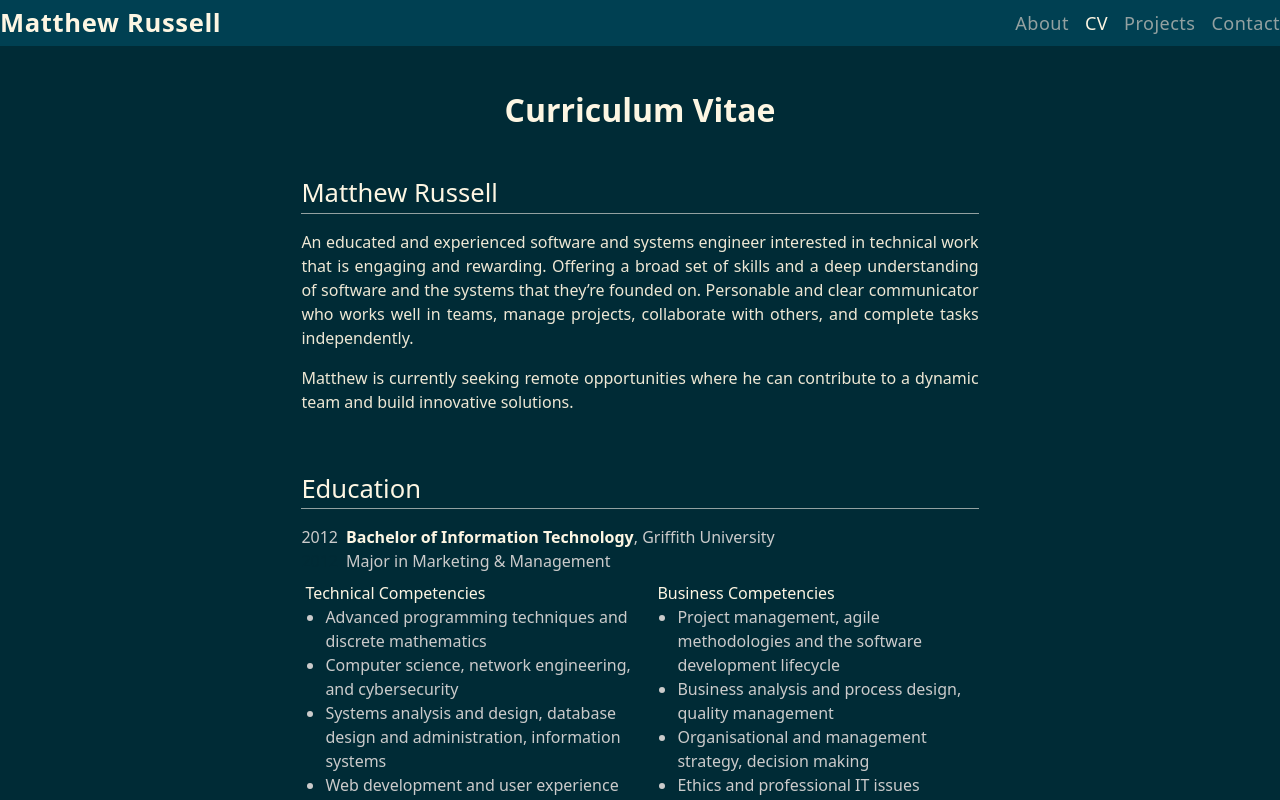
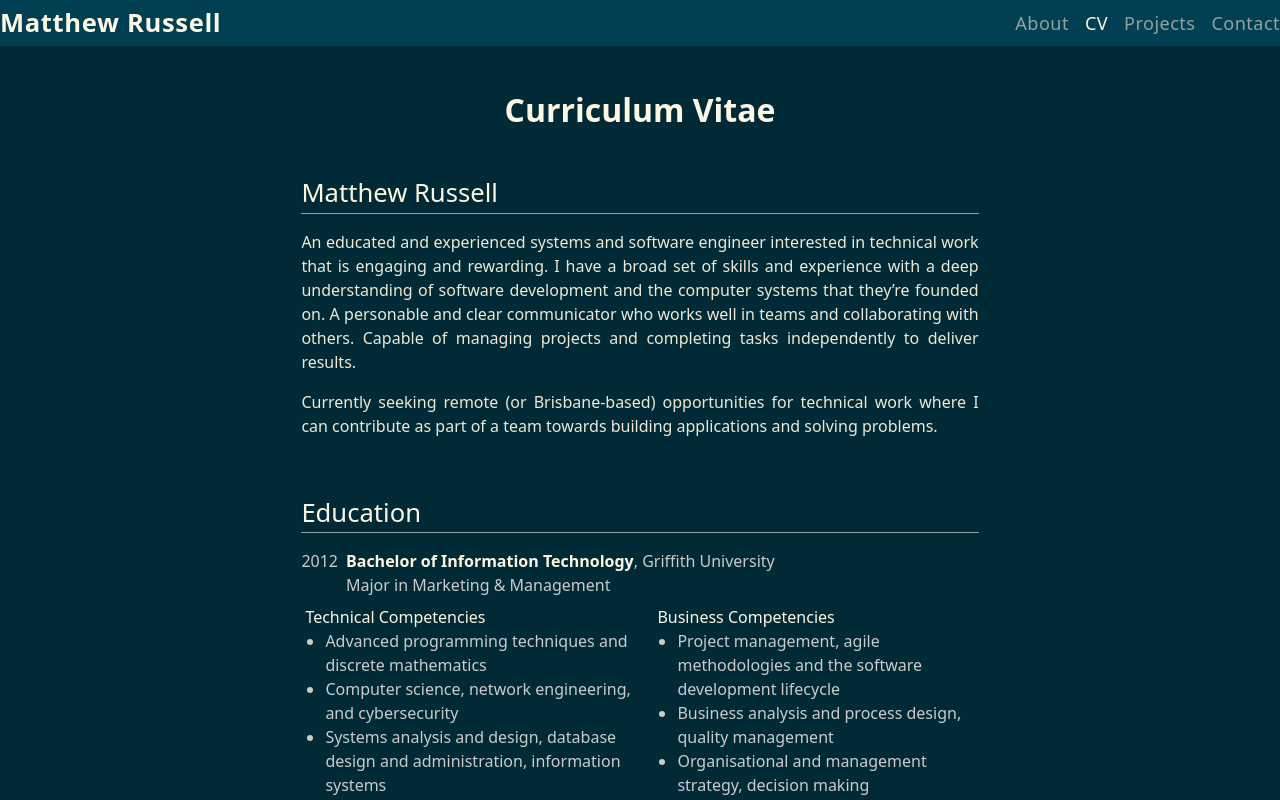
Before and after one commit to mjrussell91/mjrussell-net, an Angular app: page /cv in a window 1280 px wide. Shown: the top 800 px of the page. Built offline with nearby package versions, Linux system fonts and the light colour scheme.

Commit message:
cv page updates

```diff
--- a/src/app/page-cv/page-cv.html
+++ b/src/app/page-cv/page-cv.html
@@ -3,13 +3,13 @@
     <h2>Matthew Russell</h2>
     <hr />
     <p>
-        An educated and experienced software and systems engineer interested in technical work that is engaging and
-        rewarding. Offering a broad set of skills and a deep understanding of software and the systems that they’re
-        founded on. Personable and clear communicator who works well in teams, manage projects,
-        collaborate with others, and complete tasks independently.
+        An educated and experienced systems and software engineer  interested in technical work that is engaging and
+        rewarding. I have a broad set of skills and experience with a deep understanding of software development and
+        the computer systems that they’re founded on. A personable and clear communicator who works well in teams and collaborating with others.
+        Capable of managing projects and completing tasks independently to deliver results.
     </p>
      <p>
-        Matthew is currently seeking remote opportunities where he can contribute to a dynamic team and build innovative solutions.
+        Currently seeking remote (or Brisbane-based) opportunities for technical work where I can contribute as part of a team towards building applications and solving problems.
     </p>
     <br />
     <h2>Education</h2>
```
